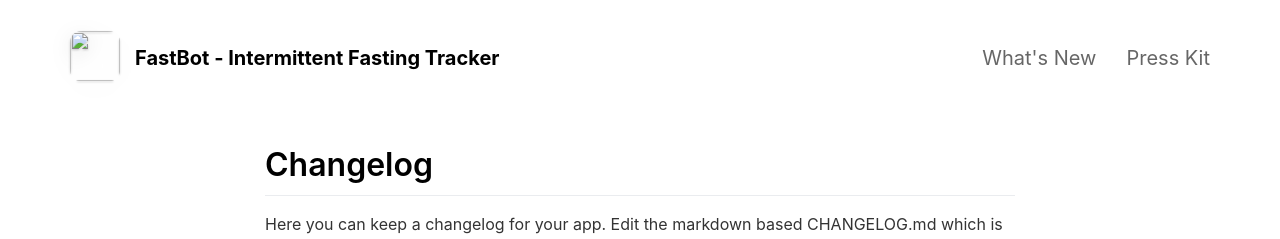
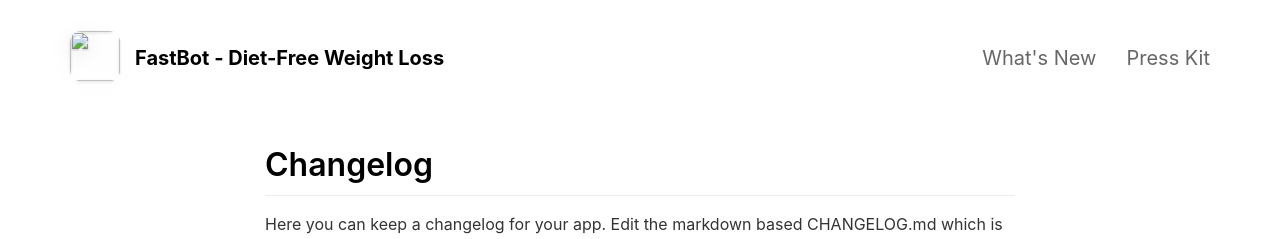
Before and after one commit to mecid/FastBot-Landing, a Jekyll site: the page built from _pages/changelog.md, in a window 1280 px wide and 900 px high. Shown: the top 239 px of the window. Built offline with Jekyll 4.4.1, drawn with Linux system fonts in a browser that asks for light colours; nearby versions of some CDN libraries.

Commit message:
Update _config.yml

```diff
--- a/_config.yml
+++ b/_config.yml
@@ -11,9 +11,9 @@ presskit_download_link                    : https://emilbaehr.com
                                                                                       # Or upload your press kit file to assets and set path accordingly (e.g. "assets/your_press_kit.zip").
 
 app_icon                                  : # assets/appicon.png                      # Automatically populates if not set and if iOS app ID is set.  Otherwise enter path to icon file manually.
-app_name                                  : FastBot - Intermittent Fasting Tracker                                         # Automatically populates if not set and if iOS app ID is set.  Otherwise enter manually.
+app_name                                  : FastBot - Diet-Free Weight Loss                                         # Automatically populates if not set and if iOS app ID is set.  Otherwise enter manually.
 app_price                                 :                                           # Automatically populates if not set and if iOS app ID is set.  Otherwise enter manually.
-app_description                           : Diet-Free Weight Loss
+app_description                           : Intermittent Fasting Tracker
 
 enable_smart_app_banner                   : true                                      # Set to true to show a smart app banner at top of page on mobile devices.
 
```
